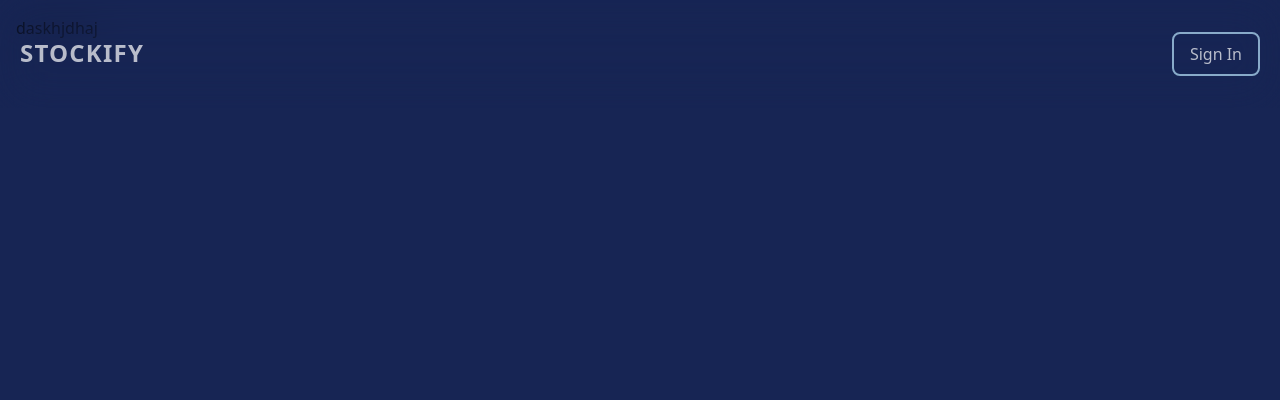
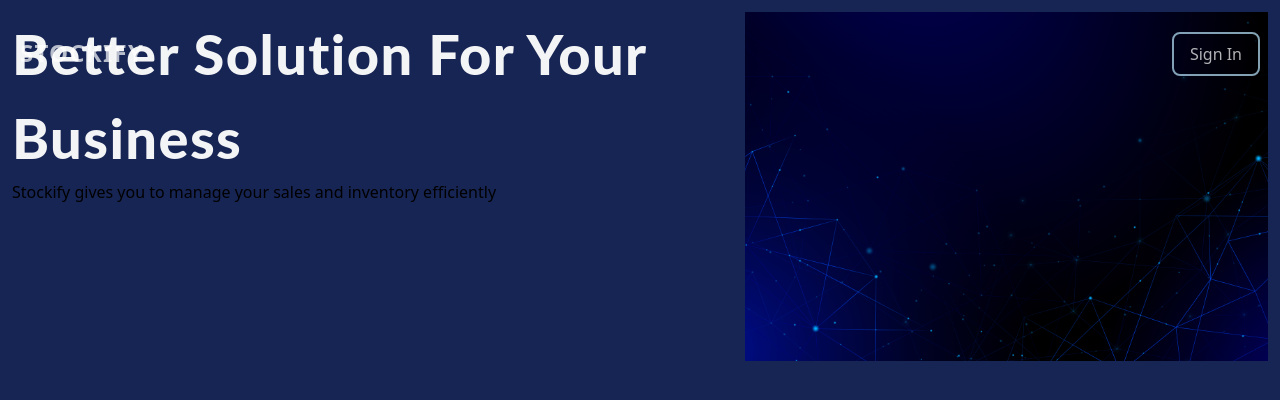
Before and after one commit to SandaruwanB/inventory_management_system_2, a React app: page / in a window 1280 px wide. Built offline with nearby package versions, Linux system fonts and the light colour scheme.

Commit message:
[DEV] fonts migration

```diff
--- a/public/index.html
+++ b/public/index.html
@@ -15,6 +15,9 @@
       user's mobile device or desktop. See https://developers.google.com/web/fundamentals/web-app-manifest/
     -->
     <link rel="manifest" href="%PUBLIC_URL%/manifest.json" />
+    <link rel="preconnect" href="https://fonts.googleapis.com">
+    <link rel="preconnect" href="https://fonts.gstatic.com" crossorigin>
+    <link href="https://fonts.googleapis.com/css2?family=Montserrat:wght@500&display=swap" rel="stylesheet">
     <!--
       Notice the use of %PUBLIC_URL% in the tags above.
       It will be replaced with the URL of the `public` folder during the build.
--- a/src/app/layouts/homeHeader.jsx
+++ b/src/app/layouts/homeHeader.jsx
@@ -1,19 +1,14 @@
 import React from 'react'
-import { Icon } from '@iconify/react'
 
 const HomeHeader = () => {
-    const burgerClicked = ()=>{
-        console.log("clicked");
-    }
-
   return (
-    <nav className='fixed backdrop-blur-xl w-full z-20 top-0 start-0 bg-transparent opacity-70'>
+    <nav className='fixed w-full z-20 top-0 start-0 bg-transparent opacity-70'>
         <div className='max-w-screen-xl flex flex-wrap items-center justify-between mx-auto py-8 px-5'>
             <a href="/" className="flex items-center space-x-3 rtl:space-x-reverse hover-animated-text hover:text-sky-200">
                 <span className="self-center text-2xl uppercase hover:text-sky-200 font-semibold text-white whitespace-nowrap tracking-wider transition-all delay-150">Stockify</span>
             </a>
             <div className="flex md:order-2 space-x-3 md:space-x-0 rtl:space-x-reverse">
-                <a href="/login" className='bg-transparent px-4 py-2 text-white border-2 hover:font-semibold border-sky-200 hover:ring-2 rounded-lg'>Sign In</a>
+                <a href="/login" className='bg-transparent px-4 py-2 text-white border-2 border-sky-200 hover:ring-2 rounded-lg'>Sign In</a>
             </div>
         </div>
     </nav>
--- a/src/app/pages/home.jsx
+++ b/src/app/pages/home.jsx
@@ -1,11 +1,9 @@
 import React, { useEffect, useState } from 'react'
 import Loader from '../components/loader';
 import HomeHeader from '../layouts/homeHeader';
-import { Icon } from '@iconify/react';
 
 function Home() {
     const [loadingState, setLoadingState] = useState(true);
-    const [isPasswordField, setIsPasswordField] = useState(true);
 
     useEffect(()=>{
         document.title = "Stockify | Home";
@@ -13,6 +11,8 @@
             setLoadingState(false);
         },2000);
     }, [loadingState])
+
+
 
   return (
     <>
@@ -22,8 +22,20 @@
             :
                 <>
                     <HomeHeader />
-                    <section className='p-4 min-h-screen bg-blue-950'>
-                        <h1>daskhjdhaj</h1>
+                    <section className='w-full bg-blue-950'>
+                        <div className='min-h-[800px] max-w-screen-xl mx-auto p-3'>
+                            <div className='h-full flex xl:flex-row flex-col'>
+                                <div className='basis-1 xl:basis-7/12 xl:order-1 order-2 h-full'>
+                                    <div className='h-full flex flex-col justify-center'>
+                                        <h1 className=' text-gray-100 font-extrabold tracking-wide text-[3.5rem] ft-lato'>Better Solution For Your Business</h1>
+                                        <h3>Stockify gives you to manage your sales and inventory efficiently</h3>
+                                    </div>
+                                </div>
+                                <div className='basis-1 xl:basis-5/12 xl:order-2 order-1'>
+                                        <img src="assets/background.jpg" alt="test" />
+                                </div>
+                            </div>
+                        </div>
                     </section>
                 </>
         }
--- a/src/index.css
+++ b/src/index.css
@@ -1,6 +1,14 @@
 @tailwind base;
 @tailwind components;
 @tailwind utilities;
+
+.ft-popins{
+    font-family: "Poppins", sans-serif;
+}
+.ft-lato{
+    font-family: "Lato", sans-serif;
+}
+
 
 .hover-animated-text{
     display: inline-block;
```
Also changed, not shown: public/assets/background.jpg (renamed from src/assets/background.jpg).
